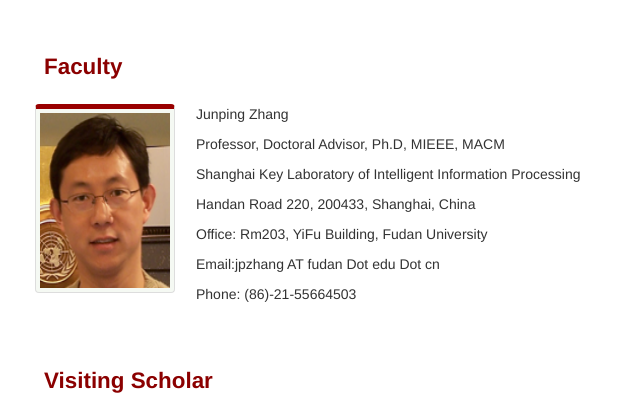
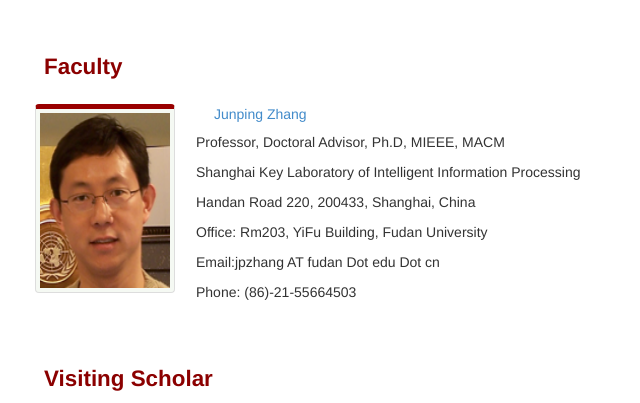
Before and after one commit to zhihaozhang/GroupHomePage, a plain HTML site: page group member introduction/index.html in a window 1280 px wide. Shown: the top 403 px of the page, without its empty margins (26-666 px from the left). Drawn offline with Linux system fonts and the light colour scheme.

Commit message:
add boss's name to personal page link

```diff
--- a/group member introduction/index.html
+++ b/group member introduction/index.html
@@ -25,7 +25,7 @@
         </div>
 </div>
 <div id="identity" class="pull-left col-md-6">
-    <p class=" title-h4">Junping Zhang</p>
+ <a href="http://www.iipl.fudan.edu.cn/~zhangjp">Junping Zhang</a>
 
     <p style = "background: none !important; padding-left: 0
 							!important;">Professor, Doctoral Advisor, Ph.D, MIEEE, MACM
```
